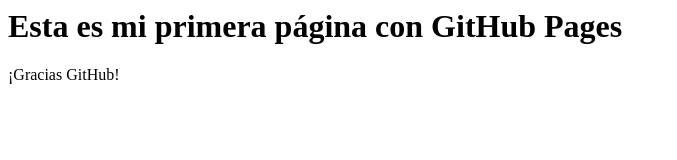
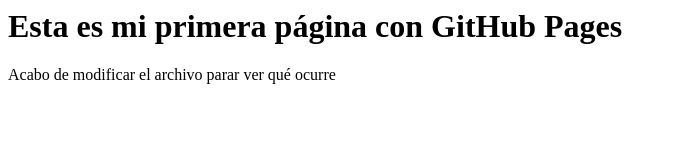
Before and after one commit to felixilef2/ReparaEstoPorOtros, a plain HTML site: page index.html in a window 1280 px wide. Shown: the whole page, without its empty margins (0-677 px from the left). Drawn offline with Linux system fonts and the light colour scheme.

Commit message:
Update index.html
Modificado el texto secundario

```diff
--- a/index.html
+++ b/index.html
@@ -1,4 +1,4 @@
 <html>
 <h1> Esta es mi primera página con GitHub Pages </h1>
-<p>¡Gracias GitHub!</p>
+<p>Acabo de modificar el archivo parar ver qué ocurre</p>
 </html>
```
